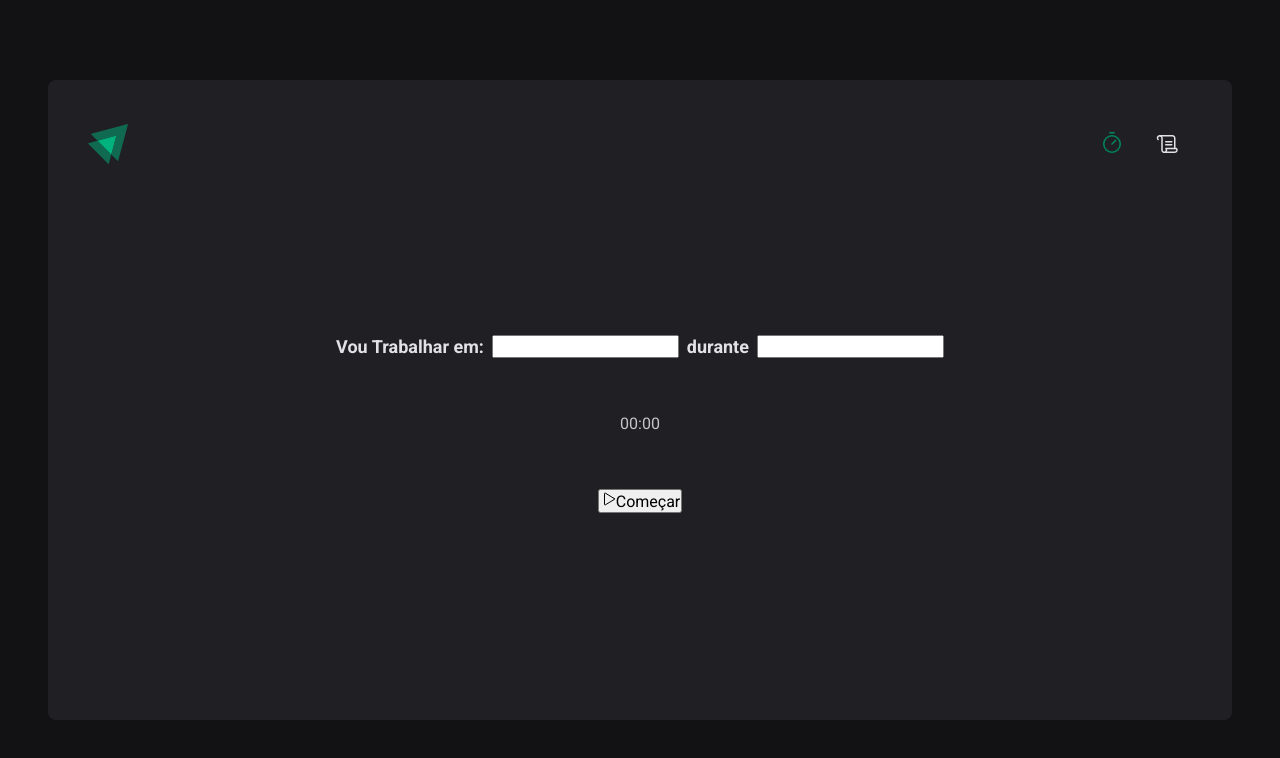
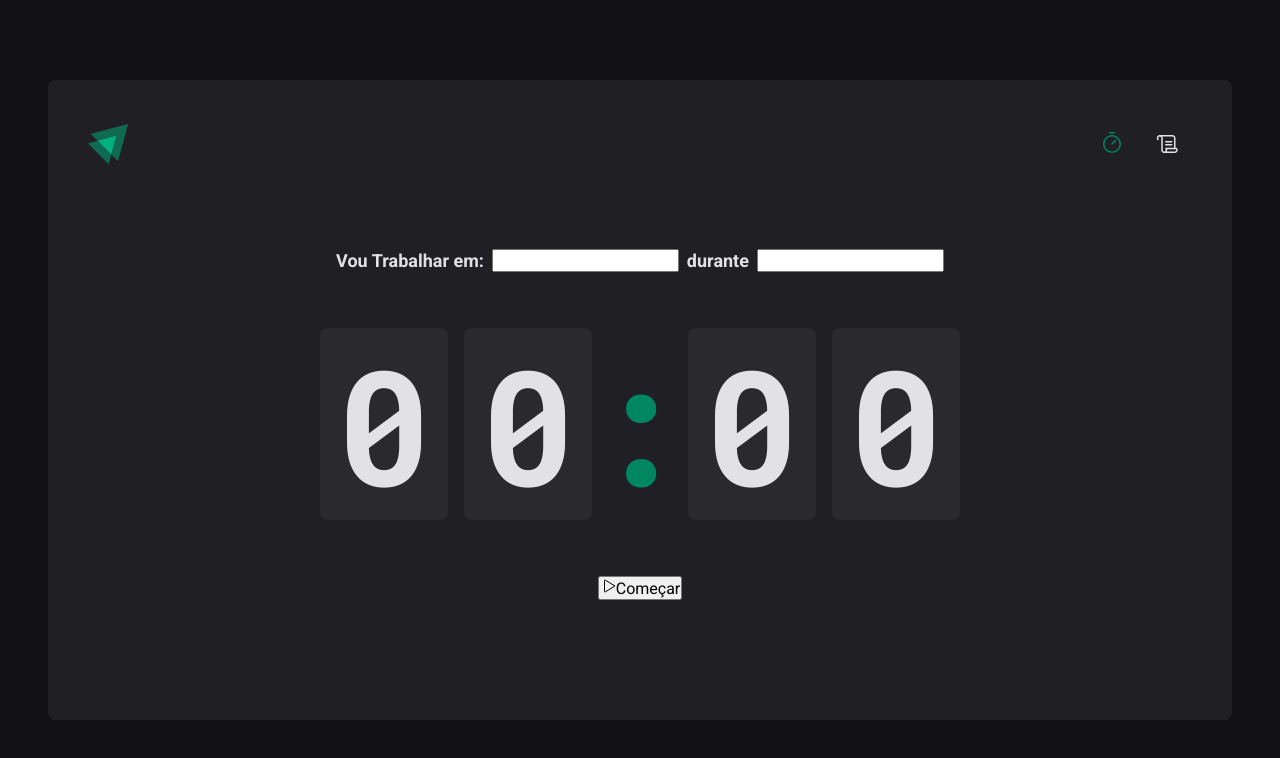
Before and after one commit to vih0/igniteTimer, a React (Vite) app: page / in a window 1280 px wide. Shown: the top 758 px of the page. Built offline with nearby package versions, Linux system fonts and the light colour scheme.

Commit message:
styles counter

```diff
--- a/src/pages/Home/index.tsx
+++ b/src/pages/Home/index.tsx
@@ -1,28 +1,28 @@
 import { Play } from 'phosphor-react'
-import { CountdownContainer, FormContainer, HomeContainer } from './style'
+import * as S from './style'
 
 export function Home() {
   return (
-    <HomeContainer>
+    <S.HomeContainer>
       <form action="">
-        <FormContainer>
+        <S.FormContainer>
           <label htmlFor="task">Vou Trabalhar em: </label>
           <input id="task" />
           <label htmlFor="minutesAmount">durante</label>
           <input type="number" id="minutesAmount" />
-        </FormContainer>
-        <CountdownContainer>
+        </S.FormContainer>
+        <S.CountdownContainer>
           <span>0</span>
           <span>0</span>
-          <span>:</span>
+          <S.Separator>:</S.Separator>
           <span>0</span>
           <span>0</span>
-        </CountdownContainer>
+        </S.CountdownContainer>
         <button type="submit">
           <Play />
           Começar
         </button>
       </form>
-    </HomeContainer>
+    </S.HomeContainer>
   )
 }
--- a/src/pages/Home/style.ts
+++ b/src/pages/Home/style.ts
@@ -25,4 +25,24 @@
   font-weight: bold;
   flex-wrap: wrap;
 `
-export const CountdownContainer = styled.div``
+export const CountdownContainer = styled.div`
+  font-family: 'Roboto Mono', monospace;
+  font-size: 10rem;
+  line-height: 8rem;
+  color: ${(props) => props.theme['gray-100']};
+  display: flex;
+  gap: 1rem;
+  span {
+    background: ${(props) => props.theme['gray-700']};
+    padding: 2rem 1rem;
+    border-radius: 8px;
+  }
+`
+export const Separator = styled.div`
+  padding: 2rem 0;
+  color: ${(props) => props.theme['green-500']};
+  width: 4rem;
+  overflow: hidden;
+  display: flex;
+  justify-content: center;
+`
--- a/src/styles/global.ts
+++ b/src/styles/global.ts
@@ -15,6 +15,7 @@
 body{
     background: ${(props) => props.theme['gray-900']};
     color:${(props) => props.theme['gray-300']};
+    -webki-font-smoothing: antialised;
 }
 body,input,textarea,button{
     font-family: 'Roboto', sans-serif;
```
